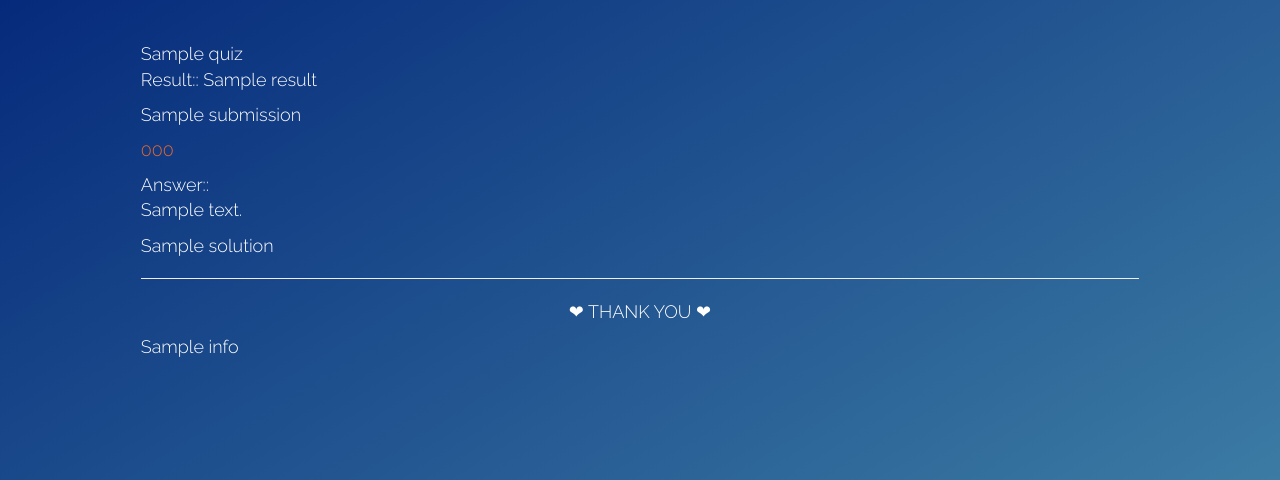
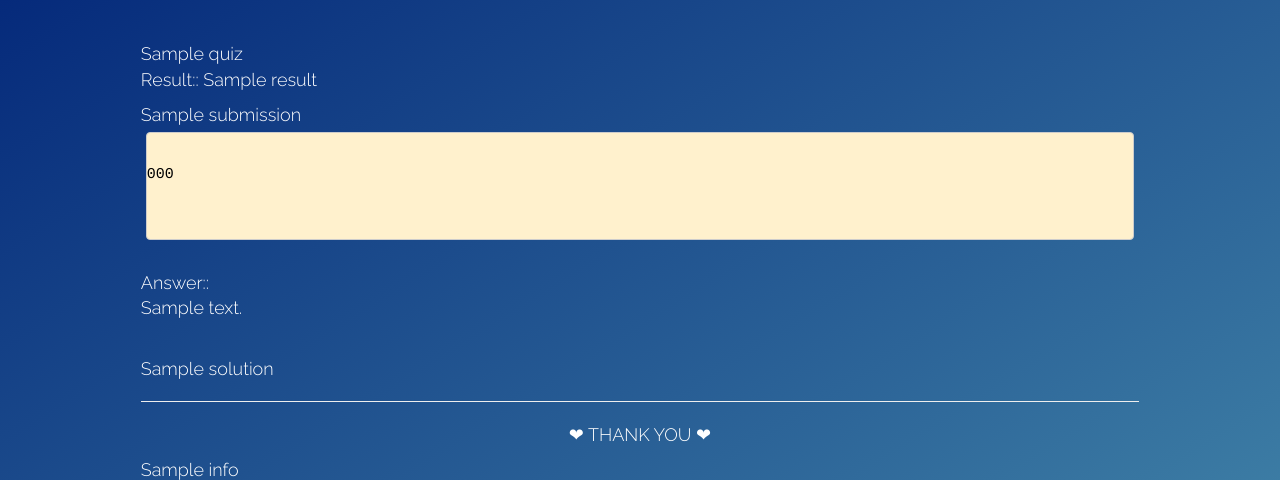
Before and after one commit to amitsaini4556/languageaptitude, a Django app: template job/template/job/quiz.html in a window 1280 px wide. Shown: the part 125-605 px from the top of the page. Run offline with Django 3.2, Linux system fonts and the light colour scheme; the template is opened without the code that fills it: most values are stand-ins (such as "Sample title", 1, 10 or a date in 2020); some libraries are stand-ins or nearby versions.

Commit message:
code box added

```diff
--- a/job/template/job/quiz.html
+++ b/job/template/job/quiz.html
@@ -13,6 +13,7 @@
 </head>
 <style media="screen">
   @import url(https://fonts.googleapis.com/css?family=Raleway:300,700);
+
 body {
 	background: #048;
 	background: -webkit-linear-gradient(left top, #027, #48a);
@@ -293,7 +294,16 @@ button {
   padding-top: 102px;
 }
 
-
+pre.code
+{
+	background-color:#FFF1CD;
+	font-family:courier, serif;
+	font-size:15px;
+	font-style:normal;
+	margin:5px;
+	padding:0px;
+  color:black;
+}
 
 </style>
 <body >
@@ -315,11 +325,15 @@ button {
 <p>Result:: {{ result }} </p>
 {% for i in submission %}
 {{i.question }}
-<div class="code">
+<br>
+  <pre class="code">
       <p>{{ i.code | linebreaks }}</p>
-</div>
+  </pre>
+<br>
 Answer::
+<br>
 {{ i.answer | linebreaks }}
+<br>
 {{ i.solution | linebreaks }}
 <hr>
 {% endfor %}
@@ -338,10 +352,11 @@ Answer::
   {% for d in data_list %}
 
   <h2>{{ d.question | linebreaks }}</h2>
-  <div class="code">
-
+<br>
+  <pre class="code">
   <p >{{ d.code | linebreaks }}</p>
-  </div>
+  </pre>
+  <br>
   <label class="container">{{ d.op1 | linebreaks }}
   <input type="radio" name="radio" value="{{ d.op1 }}">
     <span class="checkmark"></span>
```
